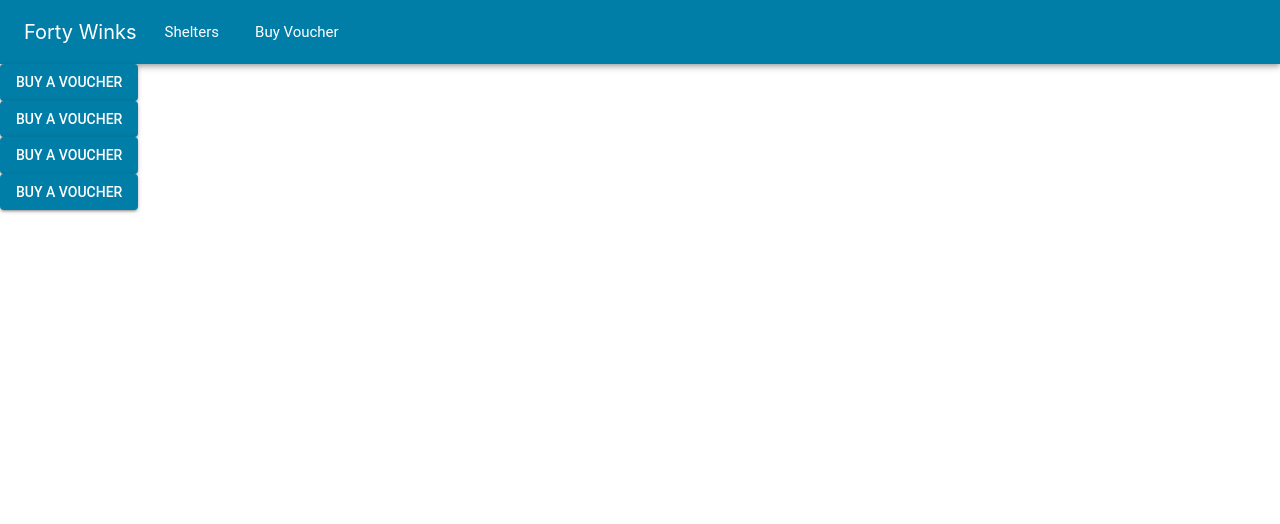
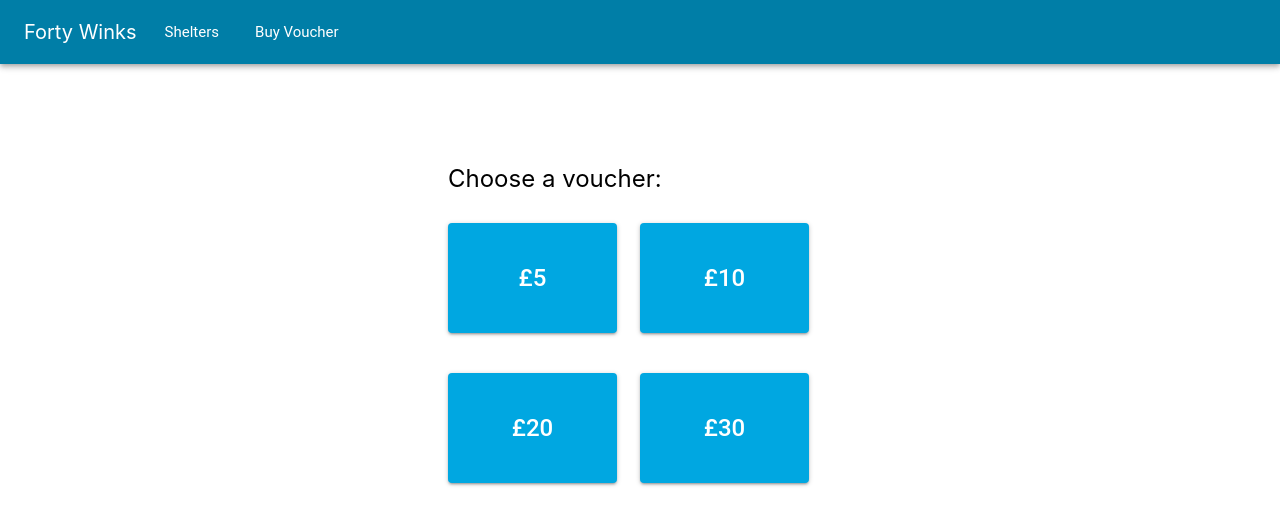
Before and after one commit to simon-norman/ui-forty-winks, a React (Create React App) app: page /vouchers in a window 1280 px wide. Shown: the top 524 px of the page. Built offline with nearby package versions, Linux system fonts and the light colour scheme; no server answers.

Commit message:
Voucher options added and styled

```diff
--- a/src/themeSetUp.js
+++ b/src/themeSetUp.js
@@ -7,6 +7,10 @@ const theme = createMuiTheme({
       main: '#007EA7',
       contrastText: '#ffffff',
     },
+    secondary: {
+      main: '#00A7E1',
+      contrastText: '#ffffff',
+    }
   },
   overrides: {
     MuiButton: {
--- /dev/null
+++ b/src/voucherPurchase/PurchaseForm.css
@@ -0,0 +1,21 @@
+.voucher-list {
+  display: flex;
+  flex-wrap: wrap;
+}
+
+.main-page-container {
+  display: flex;
+  justify-content: center;
+  margin-top: 100px;
+}
+
+.voucher-list-container {
+  display: flex;
+  flex-direction: column;
+  width: 30%;
+}
+
+.voucher-list-title {
+  margin-bottom: 30px;
+  font-size: 24px;
+}
--- a/src/voucherPurchase/PurchaseForm.js
+++ b/src/voucherPurchase/PurchaseForm.js
@@ -1,6 +1,7 @@
 import React, { Component } from 'react';
 import VoucherOption from './VoucherOption';
 import loadExternalScript from '../helpers/loadExternalScript';
+import './PurchaseForm.css';
 
 class PurchaseForm extends Component {
   constructor(props) {
@@ -33,13 +34,18 @@ class PurchaseForm extends Component {
 
   render() {
     return (
-      <div>
+      <div className='main-page-container'>
+        <div className='voucher-list-container'>
+          <span className='voucher-list-title'>Choose a voucher:</span>
+          <div className='voucher-list'>
           {
             this.state.voucherOptions.map((voucherOption, i) => {
               return <VoucherOption key={i} voucherOption={voucherOption} buyVoucher={this.buyVoucher}/>
             })
           }
           </div>
+      </div>
+      </div>
     )
   }
 }
--- /dev/null
+++ b/src/voucherPurchase/VoucherOption.css
@@ -0,0 +1,11 @@
+.voucher-option {
+  width: 44%;
+  margin-right: 6%;
+  margin-bottom: 40px;
+}
+
+.MuiButtonBase-root-67.buy-voucher {
+  width: 100%;
+  height: 110px;
+  font-size: 24px;
+}
--- a/src/voucherPurchase/VoucherOption.js
+++ b/src/voucherPurchase/VoucherOption.js
@@ -1,5 +1,6 @@
 import React, { Component } from 'react';
 import Button from '@material-ui/core/Button';
+import './VoucherOption.css';
 
 class VoucherOption extends Component {
   buyVoucher = () => {
@@ -9,8 +10,8 @@ class VoucherOption extends Component {
   render() {
     return (
       <div className='voucher-option'>
-        <Button onClick={this.buyVoucher} className="buy-voucher" variant="contained" color="primary">
-            Buy a voucher
+        <Button onClick={this.buyVoucher} className="buy-voucher" variant="contained" color="secondary">
+            { `£${this.props.voucherOption.price}` }
         </Button>
       </div>
     )
```
Lines whose indentation alone changed are shown as unchanged.
